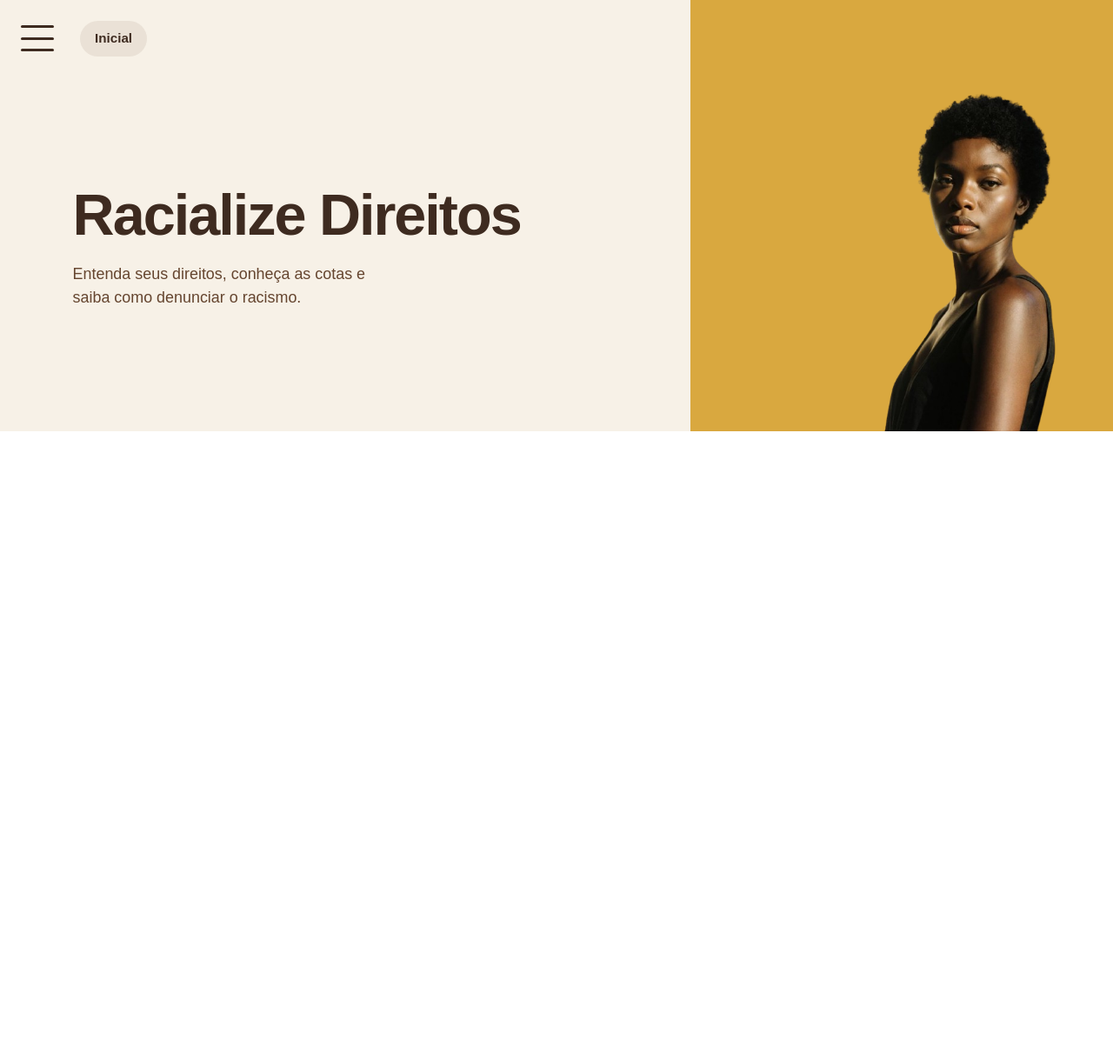
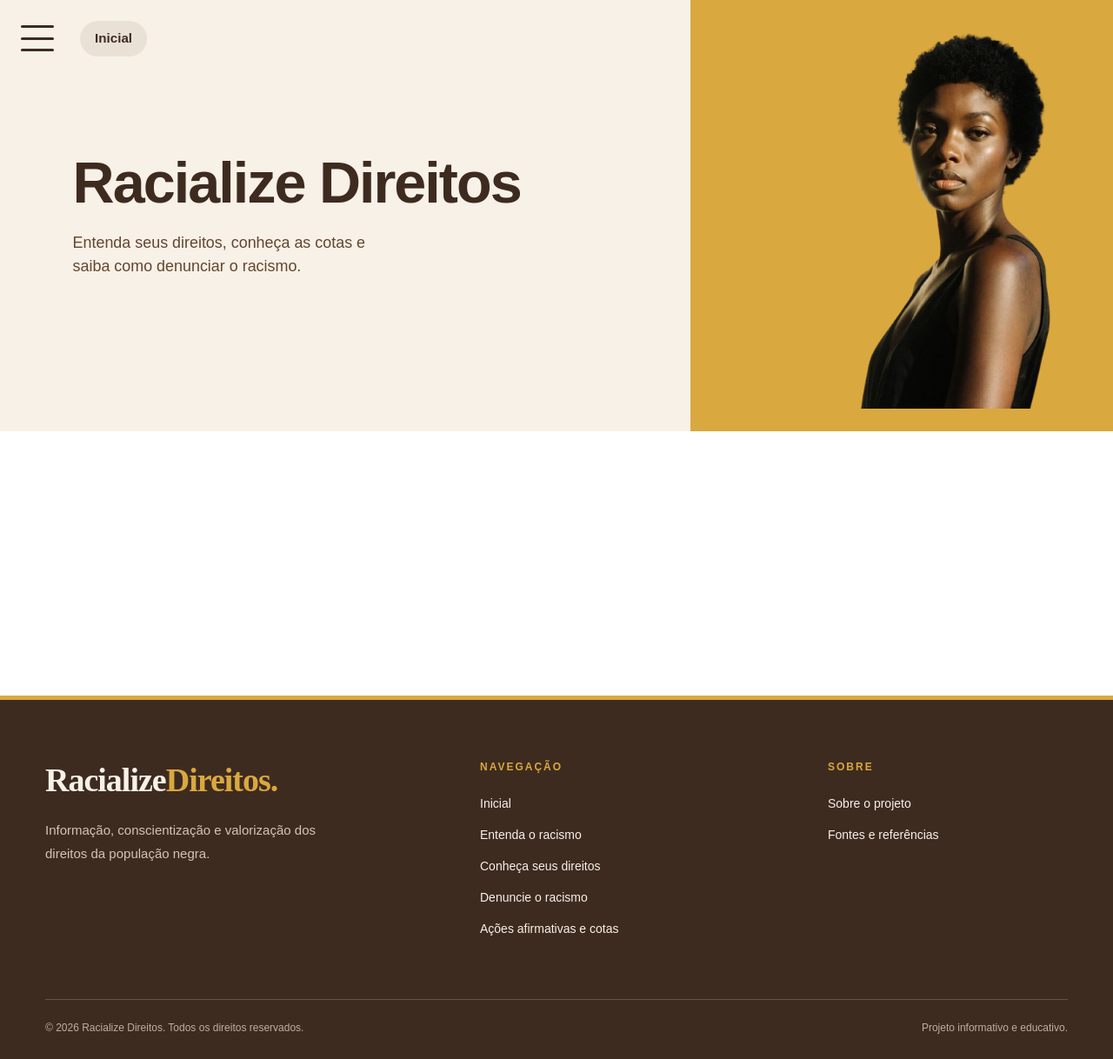
Before and after one commit to 1RichardCarvalho7/RACIALIZE, a PHP site: page / in a window 1280 px wide. Shown: the whole page at 87% size. Before the commit the page ends 496 px from the top, so only its background shows below. Run offline with PHP 8.4, Linux system fonts and the light colour scheme.

Commit message:
adição de global css e criação de footer  e header

```diff
--- /dev/null
+++ b/app/Views/includes/footer.php
@@ -0,0 +1,40 @@
+<footer class="rodape">
+    <div class="container">
+        <div class="row gy-4">
+
+            <div class="col-md-5">
+                <h3 class="rodape-logo">
+                    Racialize<span>Direitos.</span>
+                </h3>
+
+                <p class="rodape-descricao">
+                    Informação, conscientização e valorização
+                    dos direitos da população negra.
+                </p>
+            </div>
+
+            <div class="col-md-4">
+                <h4>Navegação</h4>
+
+                <a href="<?= e(url('/')) ?>">Inicial</a>
+                <a href="<?= e(url('/entenda-o-racismo')) ?>">Entenda o racismo</a>
+                <a href="<?= e(url('/conheca-seus-direitos')) ?>">Conheça seus direitos</a>
+                <a href="<?= e(url('/denuncie-o-racismo')) ?>">Denuncie o racismo</a>
+                <a href="<?= e(url('/acoes-afirmativas-e-cotas')) ?>">Ações afirmativas e cotas</a>
+            </div>
+
+            <div class="col-md-3">
+                <h4>Sobre</h4>
+
+                <a href="<?= e(url('/sobre')) ?>">Sobre o projeto</a>
+                <a href="<?= e(url('/fontes-e-referencias')) ?>">Fontes e referências</a>
+            </div>
+
+        </div>
+
+        <div class="rodape-final">
+            <p>© 2026 Racialize Direitos. Todos os direitos reservados.</p>
+            <p>Projeto informativo e educativo.</p>
+        </div>
+    </div>
+</footer>
--- /dev/null
+++ b/app/Views/includes/header.php
@@ -0,0 +1,47 @@
+<nav class="navbar navbar-dark">
+    <div class="container-fluid px-4 pt-2">
+
+        <button class="btn-hamburguer me-4" type="button"
+                data-bs-toggle="offcanvas"
+                data-bs-target="#menuCategorias"
+                aria-controls="menuCategorias"
+                aria-label="Abrir menu de categorias">
+            <span></span>
+            <span></span>
+            <span></span>
+        </button>
+
+        <ul class="navbar-nav flex-row me-auto gap-4">
+            <li class="nav-item">
+                <a class="nav-link" href="<?= e(url('home/index')) ?>">Inicial</a>
+            </li>
+        </ul>
+
+    </div>
+</nav>
+
+<div class="offcanvas offcanvas-start menu-lateral"
+     tabindex="-1"
+     id="menuCategorias"
+     aria-labelledby="menuCategoriasLabel">
+
+    <div class="offcanvas-header">
+        <h5 class="offcanvas-title" id="menuCategoriasLabel">Categorias</h5>
+
+        <button type="button"
+                class="btn-close btn-close-white"
+                data-bs-dismiss="offcanvas"
+                aria-label="Fechar">
+        </button>
+    </div>
+
+    <div class="offcanvas-body">
+        <ul class="list-unstyled">
+            <li><a href="#">Entenda o racismo</a></li>
+            <li><a href="#">Conheça seus direitos</a></li>
+            <li><a href="#">Denuncie o racismo</a></li>
+            <li><a href="#">Ações afirmativas e cotas</a></li>
+        </ul>
+    </div>
+
+</div>
--- a/app/Views/layouts/inicial.php
+++ b/app/Views/layouts/inicial.php
@@ -12,31 +12,14 @@
   <link href="https://fonts.googleapis.com/css2?family=Lilita+One&family=Outfit:wght@300;400&display=swap" rel="stylesheet">
 
   <!-- CSS próprio -->
-  <link rel="stylesheet" href="<?= e(url('css/inicial.css')) ?>">
+  <link rel="stylesheet" href="<?= e(url('public/css/style.css')) ?>">
+  <link rel="stylesheet" href="<?= e(url('public/css/inicial.css')) ?>">
 </head>
 <body>
 
+  <?php require __DIR__ . '/../includes/header.php'; ?>
+
   <header class="hero">
-
-    <!-- Barra de navegação: botão hambúrguer + links -->
-    <nav class="navbar navbar-dark">
-      <div class="container-fluid px-4 pt-2">
-
-        <!-- Botão hambúrguer: abre o menu lateral com as categorias -->
-        <button class="btn-hamburguer me-4" type="button"
-                data-bs-toggle="offcanvas" data-bs-target="#menuCategorias"
-                aria-controls="menuCategorias" aria-label="Abrir menu de categorias">
-          <span></span>
-          <span></span>
-          <span></span>
-        </button>
-
-        <!-- Links principais -->
-        <ul class="navbar-nav flex-row me-auto gap-4">
-          <li class="nav-item"><a class="nav-link" href="<?= e(url('home/index')) ?>">Inicial</a></li>
-        </ul>
-      </div>
-    </nav>
 
     <!-- Conteúdo do hero: título + subtítulo (à esquerda) e foto (à direita) -->
     <div class="container-fluid hero-conteudo">
@@ -59,27 +42,9 @@
     </div>
   </header>
 
-  <!-- ===== MENU LATERAL (categorias) ===== -->
-  <div class="offcanvas offcanvas-start menu-lateral" tabindex="-1" id="menuCategorias"
-       aria-labelledby="menuCategoriasLabel">
-    <div class="offcanvas-header">
-      <h5 class="offcanvas-title" id="menuCategoriasLabel">Categorias</h5>
-      <button type="button" class="btn-close btn-close-white" data-bs-dismiss="offcanvas" aria-label="Fechar"></button>
-    </div>
-    <div class="offcanvas-body">
-      <!-- Cada categoria leva para a página que lista artigos e gráficos dela.
-           Quando o PHP estiver pronto, o link pode virar: categoria.php?id=1 -->
-      <ul class="list-unstyled">
-        <li><a href="#">Entenda o racismo</a></li>
-        <li><a href="#">Conheça seus direitos</a></li>
-        <li><a href="#">Denuncie o racismo</a></li>
-        <li><a href="#">Ações afirmativas e cotas</a></li>
-      </ul>
-    </div>
-  </div>
+  <main class="area-branca"></main>
 
-
-  <main class="area-branca"></main>
+  <?php require __DIR__ . '/../includes/footer.php'; ?>
 
   <!-- Bootstrap 5 (JS) - necessário para o menu hambúrguer funcionar -->
   <script src="https://cdn.jsdelivr.net/npm/bootstrap@5.3.3/dist/js/bootstrap.bundle.min.js"></script>
--- a/public/css/inicial.css
+++ b/public/css/inicial.css
@@ -1,120 +1,29 @@
-:root {
-    --marrom: #65452F;
-    --marrom-escuro: #3E2B20;
-    --mostarda: #D9A83F;
-    --amarelo-claro: #F0D99E;
-    --creme: #F7F1E7;
-    --branco: #FFFFFF;
-}
-
-/* ===== Base ===== */
-* {
-    box-sizing: border-box;
-}
-
-body {
-    margin: 0;
-    padding: 0;
-    background: var(--branco);
-    font-family: 'DM Sans', sans-serif;
-}
-
-/* ===== Banner principal ===== */
+/* Banner principal */
 .hero {
     position: relative;
     height: 62vh;
     min-height: 460px;
     max-height: 650px;
-
     background: var(--creme);
     overflow: hidden;
-
     display: flex;
     flex-direction: column;
+    padding-top: 0;
 }
 
-/* Bloco amarelo do lado direito */
+/* Bloco amarelo */
 .hero::before {
     content: "";
     position: absolute;
     top: 0;
     right: 0;
-
     width: 38%;
     height: 100%;
-
     background: var(--mostarda);
     z-index: 0;
 }
 
-/* ===== Navegação ===== */
-.navbar {
-    position: relative;
-    z-index: 5;
-    padding-top: 16px;
-}
-
-.navbar .container-fluid {
-    display: flex;
-    align-items: center;
-    justify-content: flex-start;
-
-    padding: 0 5%;
-}
-
-/* Links superiores */
-.navbar-nav {
-    gap: 12px !important;
-}
-
-.nav-link {
-    color: var(--marrom-escuro) !important;
-
-    font-size: 0.95rem;
-    font-weight: 600;
-
-    padding: 9px 17px !important;
-
-    background: rgba(101, 69, 47, 0.09);
-    border-radius: 30px;
-
-    transition: .2s ease;
-}
-
-.nav-link:hover {
-    background: var(--marrom);
-    color: var(--branco) !important;
-}
-
-/* ===== Menu hamburguer ===== */
-.btn-hamburguer {
-    width: 38px;
-    height: 30px;
-
-    padding: 0;
-    margin-right: 30px !important;
-
-    background: transparent;
-    border: none;
-
-    display: flex;
-    flex-direction: column;
-    justify-content: space-between;
-
-    cursor: pointer;
-    flex-shrink: 0;
-}
-
-.btn-hamburguer span {
-    display: block;
-    width: 100%;
-    height: 3px;
-
-    border-radius: 3px;
-    background: var(--marrom-escuro);
-}
-
-/* ===== Conteúdo do banner ===== */
+/* Conteúdo do banner */
 .hero-conteudo {
     flex: 1;
     position: relative;
--- /dev/null
+++ b/public/css/style.css
@@ -0,0 +1,212 @@
+:root {
+    --marrom: #65452F;
+    --marrom-escuro: #3E2B20;
+    --mostarda: #D9A83F;
+    --amarelo-claro: #F0D99E;
+    --creme: #F7F1E7;
+    --branco: #FFFFFF;
+}
+
+/* Base */
+* {
+    box-sizing: border-box;
+}
+
+body {
+    margin: 0;
+    padding: 0;
+    background: var(--branco);
+    font-family: 'DM Sans', sans-serif;
+}
+
+.navbar {
+    position: absolute;
+    top: 0;
+    left: 0;
+    width: 100%;
+    z-index: 10;
+    padding-top: 16px;
+    background: transparent;
+}
+
+.navbar .container-fluid {
+    display: flex;
+    align-items: center;
+    justify-content: flex-start;
+    padding: 0 5%;
+}
+
+.navbar-nav {
+    gap: 12px !important;
+}
+
+.nav-link {
+    color: var(--marrom-escuro) !important;
+    font-size: 0.95rem;
+    font-weight: 600;
+    padding: 9px 17px !important;
+    background: rgba(101, 69, 47, 0.09);
+    border-radius: 30px;
+    transition: .2s ease;
+}
+
+.nav-link:hover {
+    background: var(--marrom);
+    color: var(--branco) !important;
+}
+
+/* Menu hambúrguer */
+.btn-hamburguer {
+    width: 38px;
+    height: 30px;
+    padding: 0;
+    margin-right: 30px !important;
+    background: transparent;
+    border: none;
+    display: flex;
+    flex-direction: column;
+    justify-content: space-between;
+    cursor: pointer;
+    flex-shrink: 0;
+}
+
+.btn-hamburguer span {
+    display: block;
+    width: 100%;
+    height: 3px;
+    border-radius: 3px;
+    background: var(--marrom-escuro);
+}
+
+/* Menu lateral */
+.menu-lateral {
+    background: var(--marrom-escuro);
+    color: var(--branco);
+}
+
+.menu-lateral .offcanvas-title {
+    font-family: 'DM Sans', sans-serif;
+    font-weight: 700;
+}
+
+.menu-lateral a {
+    display: block;
+    padding: 15px 0;
+    color: var(--branco);
+    text-decoration: none;
+    font-size: 1rem;
+    font-weight: 500;
+    border-bottom: 1px solid rgba(255,255,255,.15);
+    transition: .2s ease;
+}
+
+.menu-lateral a:hover {
+    color: var(--amarelo-claro);
+    padding-left: 8px;
+}
+
+/* Rodapé */
+.rodape {
+    background-color: var(--marrom-escuro);
+    color: var(--creme);
+    padding: 70px 0 25px;
+    border-top: 5px solid var(--mostarda);
+}
+
+.rodape .container {
+    max-width: 1200px;
+}
+
+.rodape-logo {
+    font-family: 'Playfair Display', serif;
+    font-size: 38px;
+    font-weight: 700;
+    margin-bottom: 20px;
+    letter-spacing: -1px;
+}
+
+.rodape-logo span {
+    color: var(--mostarda);
+}
+
+.rodape-descricao {
+    max-width: 350px;
+    font-size: 15px;
+    line-height: 1.8;
+    color: #D4C4B5;
+}
+
+.rodape h4 {
+    font-size: 12px;
+    text-transform: uppercase;
+    letter-spacing: 2px;
+    font-weight: 700;
+    color: var(--mostarda);
+    margin-bottom: 25px;
+}
+
+.rodape a {
+    display: block;
+    width: fit-content;
+    text-decoration: none;
+    color: var(--creme);
+    font-size: 14px;
+    margin-bottom: 15px;
+    transition: color .3s ease, transform .3s ease;
+}
+
+.rodape a:hover {
+    color: var(--mostarda);
+    transform: translateX(5px);
+}
+
+.rodape-final {
+    border-top: 1px solid rgba(247, 241, 231, .2);
+    margin-top: 55px;
+    padding-top: 22px;
+    display: flex;
+    justify-content: space-between;
+    align-items: center;
+    gap: 20px;
+}
+
+.rodape-final p {
+    margin: 0;
+    font-size: 12px;
+    color: #BFAE9E;
+    line-height: 1.7;
+}
+
+/* Responsividade dos elementos compartilhados */
+@media (max-width: 991px) {
+    .btn-hamburguer {
+        margin-right: 18px !important;
+    }
+}
+
+@media (max-width: 767px) {
+    .rodape {
+        padding: 45px 0 20px;
+    }
+
+    .rodape-logo {
+        font-size: 32px;
+    }
+
+    .rodape-final {
+        margin-top: 35px;
+        flex-direction: column;
+        align-items: flex-start;
+        gap: 8px;
+    }
+
+    .navbar .container-fluid {
+        padding: 0 15px;
+    }
+
+    .btn-hamburguer {
+        width: 30px;
+        height: 25px;
+        margin-right: 12px !important;
+    }
+}
```
Also changed, not shown: other parts of public/css/inicial.css (+6 -80 lines), app/Views/layouts/main.php (+9 -0 lines).
